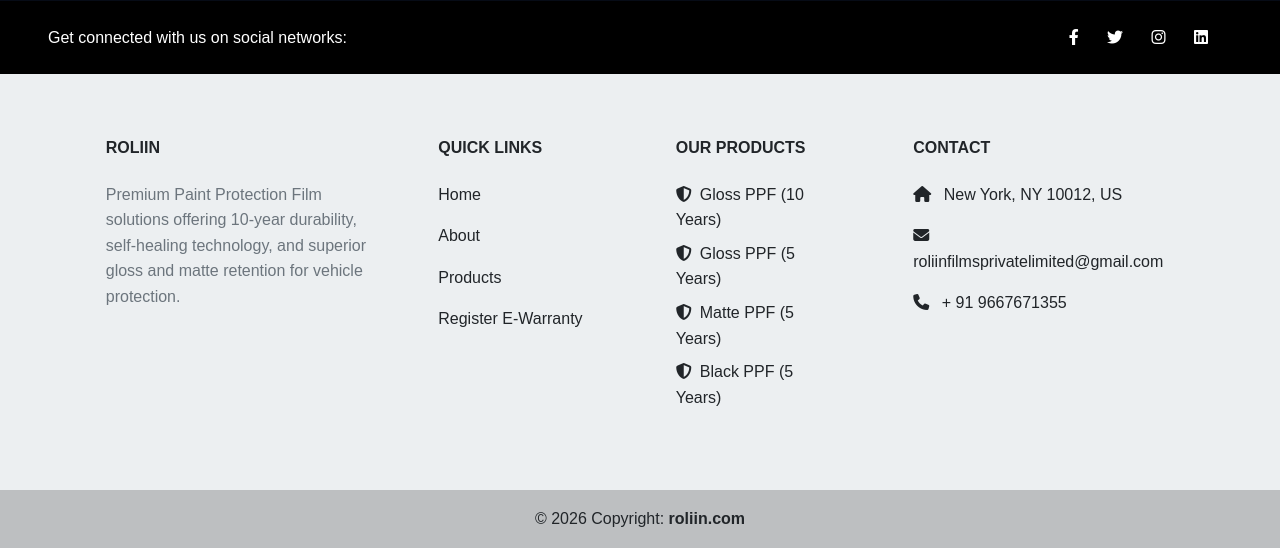
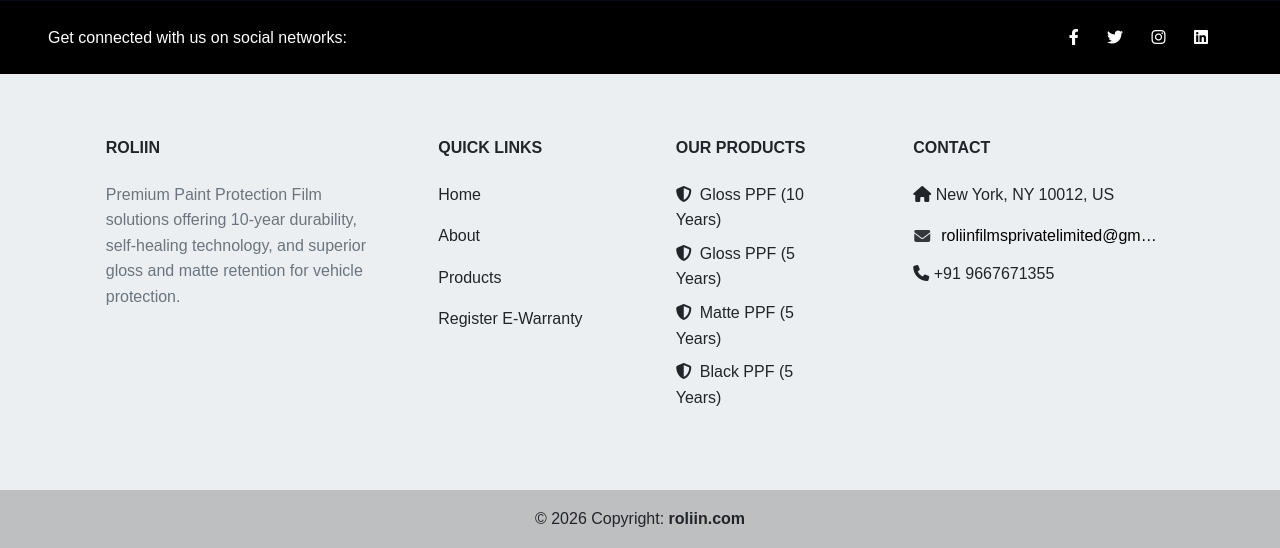
Before and after one commit to Druv2004/roliin, a Django app: page / in a window 1280 px wide. Shown: the part 2468-3016 px from the top of the page. Run offline with Django 5.2, Linux system fonts and the light colour scheme; parts of the project's set-up code (start-up, migrations or seed data) failed here and were passed over; some libraries are stand-ins or nearby versions.

Commit message:
footer mail

```diff
--- a/frontend/static/css/static.css
+++ b/frontend/static/css/static.css
@@ -380,3 +380,28 @@ body{
   .roliin-form .form-row{ grid-template-columns: 1fr; }
   .roliin-form .form-container{ padding: 28px; }
 }
+/* Footer contact alignment + clean email wrapping */
+.footer-contact{
+  display: flex;
+  align-items: center;
+  gap: 10px;
+  margin: 0 0 12px 0;
+}
+
+.footer-contact i{
+  width: 18px;
+  flex: 0 0 18px;
+  text-align: center;
+  opacity: 0.9;
+}
+
+/* Wrap in a readable way (not random letters) */
+.footer-email{
+  white-space: nowrap;
+  overflow: hidden;
+  text-overflow: ellipsis;
+  display: inline-block;
+  max-width: 220px; /* adjust if needed */
+  text-decoration: none;
+  color: black;
+}
--- a/frontend/templates/website/base.html
+++ b/frontend/templates/website/base.html
@@ -1,10 +1,12 @@
 {% load static %}
 <!DOCTYPE html>
 <html lang="en">
+
 <head>
     <meta charset="UTF-8">
     <meta name="viewport" content="width=device-width, initial-scale=1.0">
-    <meta name="description" content="Roliin - Premium Paint Protection Film (PPF) solutions for vehicles. 10-year gloss, matte, and black PPF protection.">
+    <meta name="description"
+        content="Roliin - Premium Paint Protection Film (PPF) solutions for vehicles. 10-year gloss, matte, and black PPF protection.">
     <meta name="keywords" content="PPF, Paint Protection Film, Car Protection, Roliin, Vehicle Wrap">
 
     <title>Roliin - {% block title %}{% endblock %}</title>
@@ -19,20 +21,43 @@
 
     <!-- Critical CSS Inline -->
     <style>
+        html,
+        body {
+            margin: 0;
+            padding: 0;
+            scroll-behavior: smooth;
+        }
 
-        html, body { margin: 0; padding: 0; scroll-behavior: smooth; }
-        .navbar { background-color: var(--dark-bg) !important; }
-        .sr-only { position: absolute; width: 1px; height: 1px; padding: 0; margin: -1px; overflow: hidden; clip: rect(0,0,0,0); border: 0; }
+        .navbar {
+            background-color: var(--dark-bg) !important;
+        }
+
+        .sr-only {
+            position: absolute;
+            width: 1px;
+            height: 1px;
+            padding: 0;
+            margin: -1px;
+            overflow: hidden;
+            clip: rect(0, 0, 0, 0);
+            border: 0;
+        }
     </style>
 
     <!-- Async CSS Loading -->
-    <link rel="preload" href="https://cdn.jsdelivr.net/npm/bootstrap@5.3.2/dist/css/bootstrap.min.css" as="style" onload="this.onload=null;this.rel='stylesheet'">
-    <noscript><link href="https://cdn.jsdelivr.net/npm/bootstrap@5.3.2/dist/css/bootstrap.min.css" rel="stylesheet"></noscript>
+    <link rel="preload" href="https://cdn.jsdelivr.net/npm/bootstrap@5.3.2/dist/css/bootstrap.min.css" as="style"
+        onload="this.onload=null;this.rel='stylesheet'">
+    <noscript>
+        <link href="https://cdn.jsdelivr.net/npm/bootstrap@5.3.2/dist/css/bootstrap.min.css" rel="stylesheet">
+    </noscript>
 
-    <link rel="preload" href="https://fonts.googleapis.com/css2?family=Josefin+Sans:wght@300;700&family=Work+Sans:wght@400;600&display=swap" as="style" onload="this.onload=null;this.rel='stylesheet'">
+    <link rel="preload"
+        href="https://fonts.googleapis.com/css2?family=Josefin+Sans:wght@300;700&family=Work+Sans:wght@400;600&display=swap"
+        as="style" onload="this.onload=null;this.rel='stylesheet'">
 
     <!-- Icons (Font Awesome 6) -->
-    <link rel="stylesheet" href="https://cdnjs.cloudflare.com/ajax/libs/font-awesome/6.4.0/css/all.min.css" integrity="sha512-..." crossorigin="anonymous" referrerpolicy="no-referrer" />
+    <link rel="stylesheet" href="https://cdnjs.cloudflare.com/ajax/libs/font-awesome/6.4.0/css/all.min.css"
+        integrity="sha512-..." crossorigin="anonymous" referrerpolicy="no-referrer" />
     <link rel="stylesheet" href="https://cdn.jsdelivr.net/npm/bootstrap-icons@1.11.1/font/bootstrap-icons.css">
 
     <!-- Libraries -->
@@ -53,11 +78,14 @@
         <nav class="navbar navbar-expand-lg navbar-dark px-lg-5 py-3 bg-black" aria-label="Main navigation">
             <div class="container-fluid">
                 <a class="navbar-brand d-flex align-items-center" href="{% url 'home' %}">
-                    <img src="{% static 'assets/img/RoliinLOGO.png' %}" alt="Roliin Logo" height="55" width="auto" class="navbar-brand-img">
+                    <img src="{% static 'assets/img/RoliinLOGO.png' %}" alt="Roliin Logo" height="55" width="auto"
+                        class="navbar-brand-img">
                 </a>
 
                 <!-- Mobile Toggle -->
-                <button class="navbar-toggler border-0" type="button" data-bs-toggle="collapse" data-bs-target="#navbarCollapse" aria-controls="navbarCollapse" aria-expanded="false" aria-label="Toggle navigation">
+                <button class="navbar-toggler border-0" type="button" data-bs-toggle="collapse"
+                    data-bs-target="#navbarCollapse" aria-controls="navbarCollapse" aria-expanded="false"
+                    aria-label="Toggle navigation">
                     <span class="navbar-toggler-icon"></span>
                 </button>
 
@@ -86,12 +114,8 @@
                         </li>
 
                         <li class="nav-item dropdown mx-lg-2">
-                          <a href="#"
-                            class="nav-link nav-highlight dropdown-toggle"
-                            id="warrantyDropdown"
-                            role="button"
-                            data-bs-toggle="dropdown"
-                            aria-expanded="false">
+                            <a href="#" class="nav-link nav-highlight dropdown-toggle" id="warrantyDropdown"
+                                role="button" data-bs-toggle="dropdown" aria-expanded="false">
                                 Warranty
                             </a>
                             <ul class="dropdown-menu m-0 border-0 shadow" aria-labelledby="warrantyDropdown">
@@ -132,16 +156,21 @@
     <!-- Footer -->
     <footer class="text-center text-lg-start text-dark mt-auto py-0" style="background-color: #ECEFF1">
         <!-- Social Media -->
-        <section class="d-flex justify-content-between align-items-center py-4 px-3 px-lg-5 text-white" style="background-color: #000000">
+        <section class="d-flex justify-content-between align-items-center py-4 px-3 px-lg-5 text-white"
+            style="background-color: #000000">
             <div>
                 <span class="d-none d-md-inline">Get connected with us on social networks:</span>
                 <span class="d-md-none">Follow us:</span>
             </div>
             <div class="social-links">
-                <a href="#" class="text-white me-3 me-lg-4 hover-opacity" aria-label="Facebook"><i class="fab fa-facebook-f"></i></a>
-                <a href="#" class="text-white me-3 me-lg-4 hover-opacity" aria-label="Twitter"><i class="fab fa-twitter"></i></a>
-                <a href="#" class="text-white me-3 me-lg-4 hover-opacity" aria-label="Instagram"><i class="fab fa-instagram"></i></a>
-                <a href="#" class="text-white me-3 me-lg-4 hover-opacity" aria-label="LinkedIn"><i class="fab fa-linkedin"></i></a>
+                <a href="#" class="text-white me-3 me-lg-4 hover-opacity" aria-label="Facebook"><i
+                        class="fab fa-facebook-f"></i></a>
+                <a href="#" class="text-white me-3 me-lg-4 hover-opacity" aria-label="Twitter"><i
+                        class="fab fa-twitter"></i></a>
+                <a href="#" class="text-white me-3 me-lg-4 hover-opacity" aria-label="Instagram"><i
+                        class="fab fa-instagram"></i></a>
+                <a href="#" class="text-white me-3 me-lg-4 hover-opacity" aria-label="LinkedIn"><i
+                        class="fab fa-linkedin"></i></a>
             </div>
         </section>
 
@@ -153,7 +182,8 @@
                     <div class="col-md-3 col-lg-4 col-xl-3 mx-auto mb-4">
                         <h6 class="text-uppercase fw-bold mb-4">Roliin</h6>
                         <p class="text-secondary">
-                            Premium Paint Protection Film solutions offering 10-year durability, self-healing technology, and superior gloss and matte retention for vehicle protection.
+                            Premium Paint Protection Film solutions offering 10-year durability, self-healing
+                            technology, and superior gloss and matte retention for vehicle protection.
                         </p>
                     </div>
 
@@ -161,9 +191,12 @@
                     <div class="col-md-2 col-lg-2 col-xl-2 mx-auto mb-4">
                         <h6 class="text-uppercase fw-bold mb-4">Quick Links</h6>
                         <p><a href="{% url 'home' %}" class="text-dark text-decoration-none hover-primary">Home</a></p>
-                        <p><a href="{% url 'about' %}" class="text-dark text-decoration-none hover-primary">About</a></p>
-                        <p><a href="{% url 'product' %}" class="text-dark text-decoration-none hover-primary">Products</a></p>
-                        <p><a href="{% url 'registration' %}" class="text-dark text-decoration-none hover-primary">Register E-Warranty</a></p>
+                        <p><a href="{% url 'about' %}" class="text-dark text-decoration-none hover-primary">About</a>
+                        </p>
+                        <p><a href="{% url 'product' %}"
+                                class="text-dark text-decoration-none hover-primary">Products</a></p>
+                        <p><a href="{% url 'registration' %}"
+                                class="text-dark text-decoration-none hover-primary">Register E-Warranty</a></p>
                     </div>
 
                     <!-- Products -->
@@ -178,9 +211,23 @@
                     <!-- Contact -->
                     <div class="col-md-4 col-lg-3 col-xl-3 mx-auto mb-md-0 mb-4">
                         <h6 class="text-uppercase fw-bold mb-4">Contact</h6>
-                        <p><i class="fas fa-home me-2"></i> New York, NY 10012, US</p>
-                        <p><i class="fas fa-envelope me-2"></i> roliinfilmsprivatelimited@gmail.com</p>
-                        <p><i class="fas fa-phone me-2"></i> + 91 9667671355</p>
+
+                        <p class="contact-item">
+                            <i class="fas fa-home"></i>
+                            <span>New York, NY 10012, US</span>
+                        </p>
+
+                        <p class="footer-contact">
+                            <i class="fas fa-envelope"></i>
+                            <a href="mailto:roliinfilmsprivatelimited@gmail.com" class="footer-email">
+                                roliinfilmsprivatelimited@gmail.com
+                            </a>
+                        </p>
+
+                        <p class="contact-item">
+                            <i class="fas fa-phone"></i>
+                            <span>+91 9667671355</span>
+                        </p>
                     </div>
                 </div>
             </div>
@@ -188,12 +235,14 @@
 
         <!-- Copyright -->
         <div class="text-center p-3" style="background-color: rgba(0, 0, 0, 0.2)">
-            <span class="text-dark">&copy; {% now "Y" %} Copyright: <a class="text-dark fw-bold text-decoration-none" href="https://roliin.com">roliin.com</a></span>
+            <span class="text-dark">&copy; {% now "Y" %} Copyright: <a class="text-dark fw-bold text-decoration-none"
+                    href="https://roliin.com">roliin.com</a></span>
         </div>
     </footer>
 
     <!-- Back to Top -->
-    <a href="#" class="btn btn-primary btn-lg-square back-to-top" id="backToTop" aria-label="Back to top" style="display: none;">
+    <a href="#" class="btn btn-primary btn-lg-square back-to-top" id="backToTop" aria-label="Back to top"
+        style="display: none;">
         <i class="bi bi-arrow-up"></i>
     </a>
 
@@ -206,7 +255,7 @@
 
     <script>
         // Initialize WOW.js and Back to Top
-        document.addEventListener('DOMContentLoaded', function() {
+        document.addEventListener('DOMContentLoaded', function () {
             if (typeof WOW !== 'undefined') new WOW().init();
 
             // Back to Top Button
@@ -221,4 +270,5 @@
 
     {% block extra_js %}{% endblock %}
 </body>
+
 </html>
```
Lines whose indentation alone changed are shown as unchanged.
